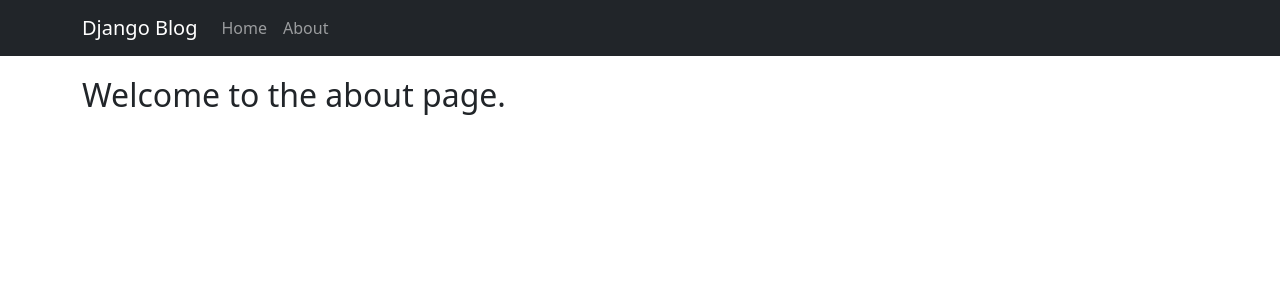
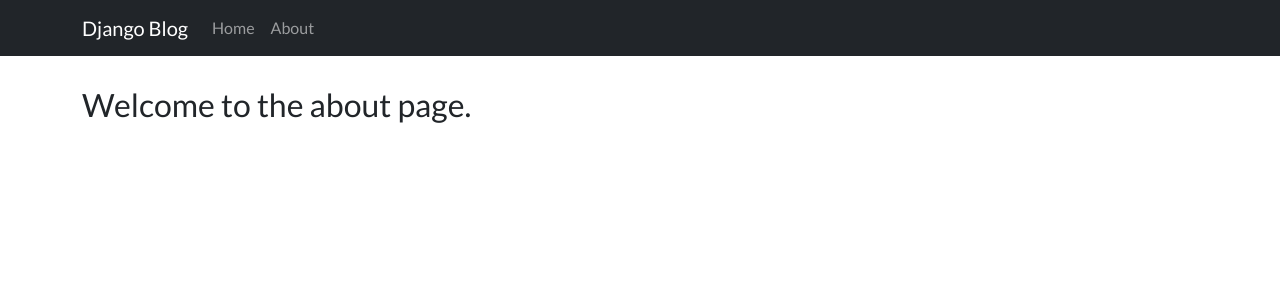
Before and after one commit to lpasiak/django-blog, a Django app: template blog/templates/blog/about.html in a window 1280 px wide. Shown: the top 300 px of the page. Run offline with Django 5.2, Linux system fonts and the light colour scheme; the template is opened without the code that fills it, so the values that code supplies are empty.

Commit message:
Added CSS and Lato font

```diff
--- /dev/null
+++ b/blog/static/blog/main.css
@@ -0,0 +1,6 @@
+body {
+    font-family: 'Lato', Arial, Helvetica, sans-serif;
+}
+main.container {
+    margin-top: 30px;
+}
--- a/blog/templates/blog/base.html
+++ b/blog/templates/blog/base.html
@@ -1,9 +1,14 @@
+{% load static %}
 <!DOCTYPE html>
 <html lang="en">
 <head>
     <meta charset="UTF-8">
     <meta name="viewport" content="width=device-width, initial-scale=1.0">
     <link href="https://cdn.jsdelivr.net/npm/bootstrap@5.3.3/dist/css/bootstrap.min.css" rel="stylesheet" integrity="sha384-QWTKZyjpPEjISv5WaRU9OFeRpok6YctnYmDr5pNlyT2bRjXh0JMhjY6hW+ALEwIH" crossorigin="anonymous">
+    <link rel="preconnect" href="https://fonts.googleapis.com">
+    <link rel="preconnect" href="https://fonts.gstatic.com" crossorigin>
+    <link href="https://fonts.googleapis.com/css2?family=Lato:wght@400;700&display=swap" rel="stylesheet">
+    <link rel="stylesheet" href="{% static 'blog/main.css' %}">
     {% if title %}
         <title>Django Blog - {{ title }}</title>
     {% else %}
@@ -32,9 +37,9 @@
         </div>
     </nav>
 
-    <div style="margin-top: 20px;" class="container">
+    <main class="container">
     {% block content %}{% endblock %}
-    </div>
+    </main>
 
     <script src="https://cdn.jsdelivr.net/npm/bootstrap@5.3.3/dist/js/bootstrap.bundle.min.js" integrity="sha384-YvpcrYf0tY3lHB60NNkmXc5s9fDVZLESaAA55NDzOxhy9GkcIdslK1eN7N6jIeHz" crossorigin="anonymous"></script>
 </body>
```
